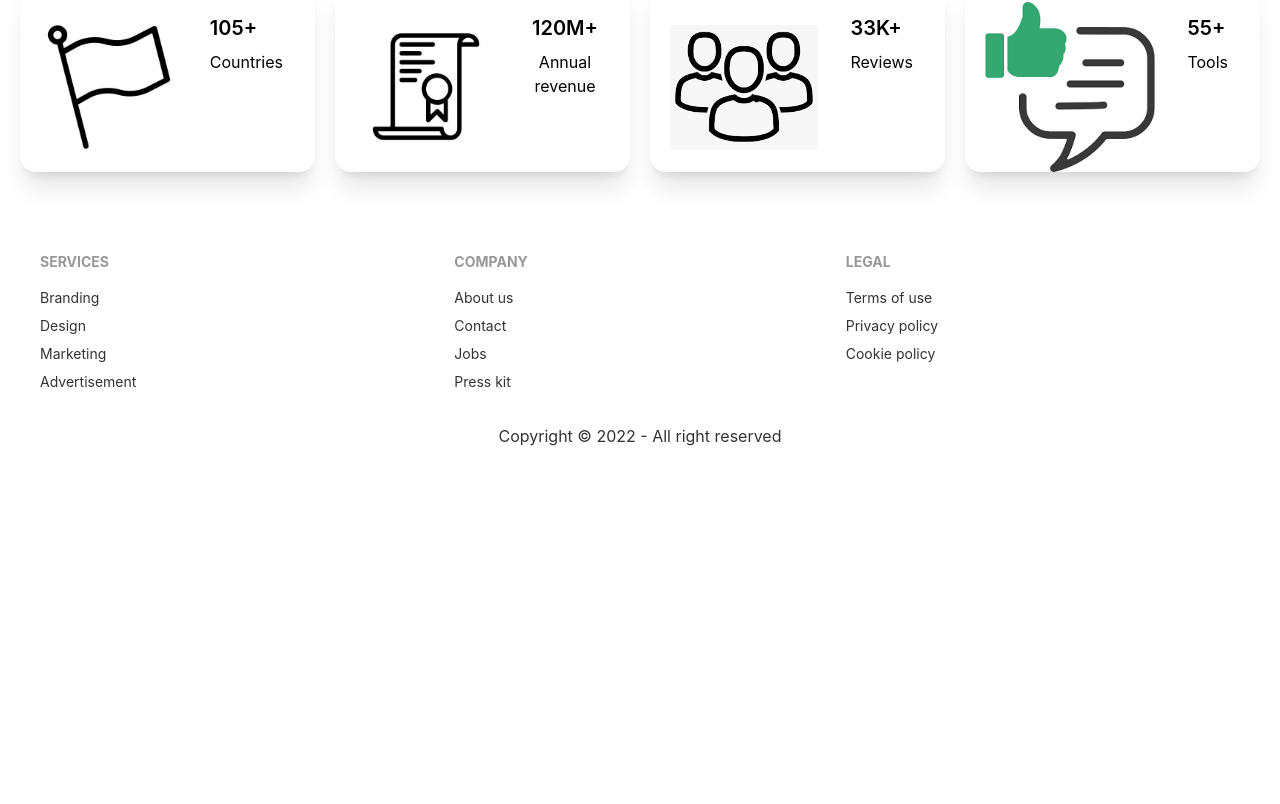
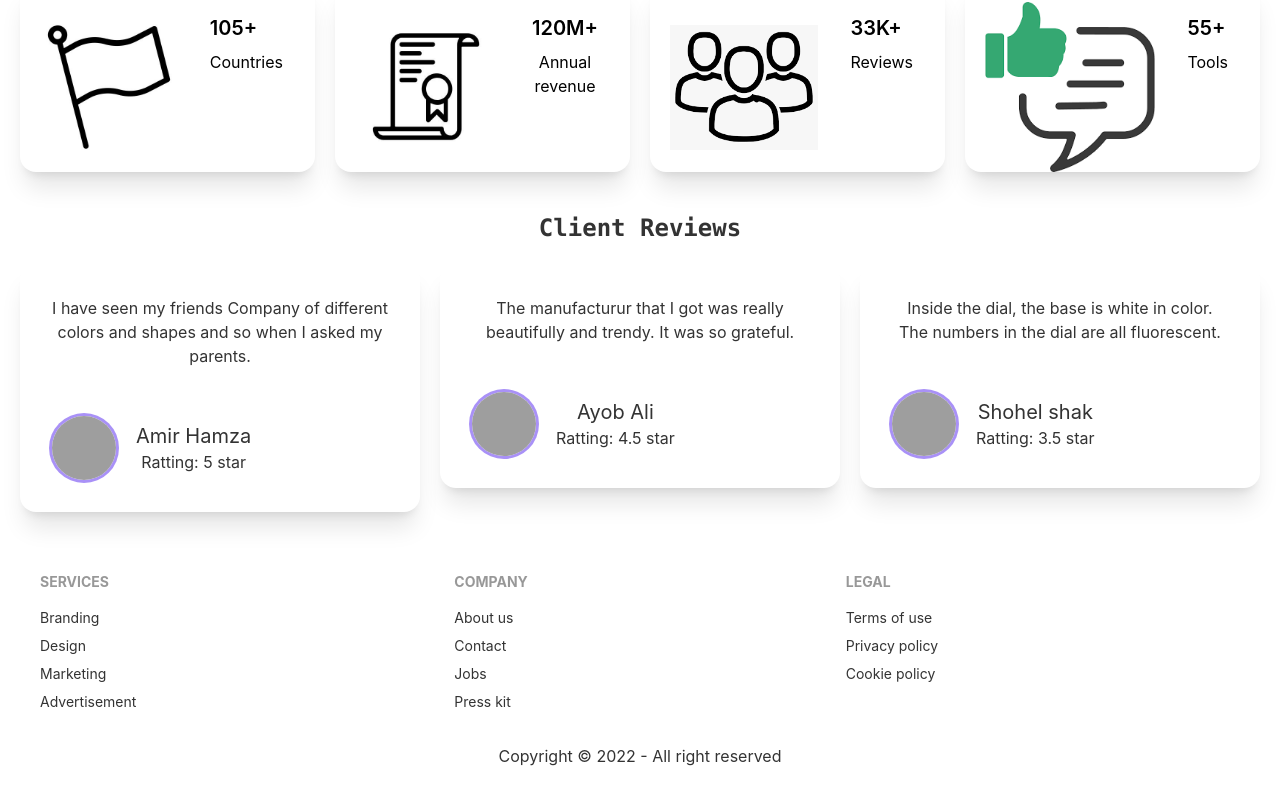
Before and after one commit to MilonMridha/tire-manufacture-assign-12-client, a React (Create React App) app: page / in a window 1280 px wide. Shown: the part 2310-3114 px from the top of the page. Before the commit the page ends 2830 px from the top, so only its background shows below. Built offline with nearby package versions, Linux system fonts and the light colour scheme; grey boxes are pictures that could not be loaded.

Commit message:
add reviews

```diff
--- a/public/review.json
+++ b/public/review.json
@@ -1,6 +1,6 @@
 [
     {
-        "id" : 1,
+        "_id" : 1,
         "name" : "Amir Hamza",
         "reviews" :"I have seen my friends Company of different colors and shapes and so when I asked my parents.",
         "ratting" : 5,
@@ -8,35 +8,35 @@
     },
 
     {
-        "id" : 2,
+        "_id" : 2,
         "name" : "Ayob Ali",
-        "reviews" : "The manufacturur that I got was really beautifully and trendy. It was so grateful, which I am very fond of.",
+        "reviews" : "The manufacturur that I got was really beautifully and trendy. It was so grateful.",
         "ratting" : 4.5,
         "img" : "https://amzsummits.com/wp-content/uploads/2019/05/Ferry-Vermeulen.jpeg"
     },
     {
-        "id" : 3,
+        "_id" : 3,
         "name" : "Shohel shak",
-        "reviews" : "Inside the dial, the base is white in color. The numbers in the dial are all fluorescent and therefore it glows at night. ",
+        "reviews" : "Inside the dial, the base is white in color. The numbers in the dial are all fluorescent.",
         "ratting" : 3.5,
         "img" : "https://icon-library.com/images/user-icon-jpg/user-icon-jpg-22.jpg"
     },
     {
-        "id" : 4,
+        "_id" : 4,
         "name" : "Billal",
         "reviews" : "The minute needle and the second’s needle also have their tips translucent, so at night, even that glows.",
         "ratting" : 3,
         "img" : "https://png.pngtree.com/png-clipart/20190924/original/pngtree-businessman-user-avatar-free-vector-png-image_4827807.jpg"
     },
     {
-        "id" : 5,
+        "_id" : 5,
         "name" : "Soinik",
         "reviews" :"The most attractive feature of this manufacturer is the flexibility of the strap.",
         "ratting" : 4.5,
         "img" : "https://icon-library.com/images/profile-picture-icon/profile-picture-icon-0.jpg"
     },
     {
-        "id" : 6,
+        "_id" : 6,
         "name" : "Jewel",
         "reviews":"Apart from bending and wrapping to the wrist, it could also be folded in many shapes and designs",
         "ratting" : 4,
--- a/src/Components/Pages/Home/Home.js
+++ b/src/Components/Pages/Home/Home.js
@@ -3,6 +3,7 @@ import Footer from '../Shared/Footer/Footer';
 import Banner from './Banner';
 import BussinesSummury from './BussinesSummury';
 import Parts from './Parts';
+import Reviews from './Reviews';
 
 const Home = () => {
     return (
@@ -10,6 +11,7 @@ const Home = () => {
             <Banner></Banner>
             <Parts></Parts>
             <BussinesSummury></BussinesSummury>
+            <Reviews></Reviews>
             <Footer></Footer>
         </div>
     );
--- /dev/null
+++ b/src/Components/Pages/Home/ReviewCard.js
@@ -0,0 +1,29 @@
+import React from 'react';
+
+const ReviewCard = ({ review }) => {
+    const { name, reviews, ratting, img } = review;
+    return (
+        <div>
+            <div className="card md:max-w-md bg-base-100 shadow-xl">
+                <div className="card-body">
+                    <p>{reviews}</p>
+                    <div className='flex items-center mt-10'>
+                        <div className="avatar">
+                            <div className="w-16 rounded-full ring ring-primary ring-offset-base-100 mr-5">
+                                <img src={img} alt="" />
+                            </div>
+                        </div>
+                        <div>
+                            <h4 className='text-xl'>{name}</h4>
+                            <p>Ratting: {ratting} star</p>
+                        </div>
+                    </div>
+
+                </div>
+            </div>
+
+        </div>
+    );
+};
+
+export default ReviewCard;
--- /dev/null
+++ b/src/Components/Pages/Home/Reviews.js
@@ -0,0 +1,23 @@
+import React from 'react';
+import useReview from '../../../Hooks/ReviewHook';
+import ReviewCard from './ReviewCard';
+
+const Reviews = () => {
+    const [reviews] = useReview();
+
+    return (
+        <div>
+            <h2 className='text-2xl font-mono font-bold'>Client Reviews</h2>
+            <div className='grid grid-cols-1 md:grid-cols-3 gap-5 p-5'>
+                {
+                    reviews?.slice(0, 3).map(review => <ReviewCard
+                    key={review._id}
+                    review={review}
+                    ></ReviewCard>)
+                }
+            </div>
+        </div>
+    );
+};
+
+export default Reviews;
--- /dev/null
+++ b/src/Hooks/ReviewHook.js
@@ -0,0 +1,14 @@
+import { useEffect, useState } from "react"
+
+const useReview = () => {
+    const [reviews, setReviews] = useState([]);
+
+    useEffect(()=>{
+        fetch('review.json')
+        .then(res=> res.json())
+        .then(data => setReviews(data))
+    },[])
+
+    return [reviews];
+}
+export default useReview;
```
